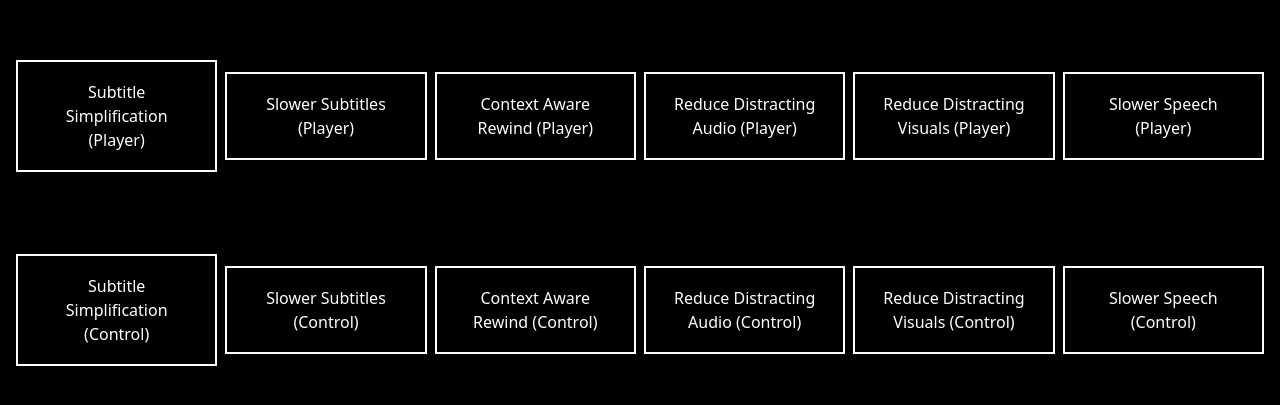
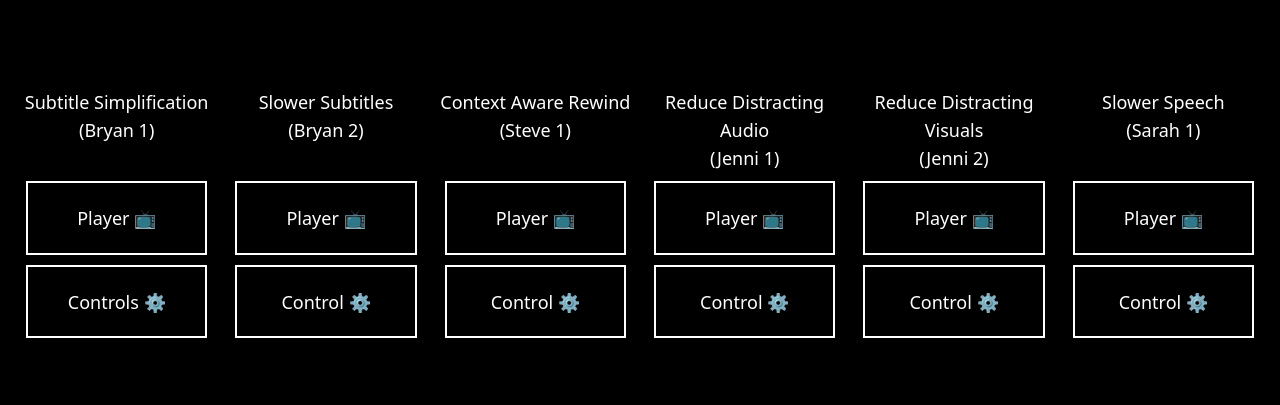
Before and after one commit to SachaNevsky/video-sync, a Next.js app: page / in a window 1280 px wide. Shown: the part 187-592 px from the top of the page. Built offline with nearby package versions, Linux system fonts and the light colour scheme; no server answers.

Commit message:
playing with style

```diff
--- a/app/page.js
+++ b/app/page.js
@@ -1,50 +1,64 @@
 export default function Home() {
 
-	const buttonStyle = "m-auto p-5 hover:bg-orange-400 "
+	const buttonStyle = "flex items-center justify-center "
 
 	return (
-		<div className="bg-black py-4 h-screen text-white text-center grid grid-cols-6 grid-rows-4 gap-2 p-4">
-			<a href="/subtitle_simplification/player" className={buttonStyle + "col-start-1 row-start-2"}>
-				Subtitle Simplification (Player)
-			</a>
-			<a href="/subtitle_simplification/control" className={buttonStyle + "col-start-1 row-start-3"}>
-				Subtitle Simplification (Control)
-			</a>
+		<div className="bg-black py-4 h-screen text-white text-center grid grid-cols-6 grid-rows-3 gap-2 p-4 text-lg">
+			<div className="col-start-1 row-start-2 grid grid-rows-3">
+				Subtitle Simplification<br/>(Bryan 1)
+				<a href="/subtitle_simplification/player" className={buttonStyle}>
+					Player 📺
+				</a>
+				<a href="/subtitle_simplification/control" className={buttonStyle}>
+					Controls ⚙
+				</a>
+			</div>
+			<div className="col-start-2 row-start-2 grid grid-rows-3">
+				Slower Subtitles<br/>(Bryan 2)
+				<a href="/slower_subtitles/player" className={buttonStyle}>
+					Player 📺
+				</a>
+				<a href="/slower_subtitles/control" className={buttonStyle}>
+					Control ⚙
+				</a>
+			</div>
+			<div className="col-start-3 row-start-2 grid grid-rows-3">
+				Context Aware Rewind<br/>(Steve 1)
+				<a href="/context_aware_rewind/player" className={buttonStyle}>
+					Player 📺
+				</a>
+				<a href="/context_aware_rewind/control" className={buttonStyle}>
+					Control ⚙
+				</a>
+			</div>
+			<div className="col-start-4 row-start-2 grid grid-rows-3">
+				Reduce Distracting Audio<br/>(Jenni 1)
+				<a href="/reduce_distracting_audio/player" className={buttonStyle}>
+					Player 📺
+				</a>
+				<a href="/reduce_distracting_audio/control" className={buttonStyle}>
+					Control ⚙
+				</a>
+			</div>
+			<div className="col-start-5 row-start-2 grid grid-rows-3">
+				Reduce Distracting Visuals<br/>(Jenni 2)
+				<a href="/reduce_distracting_visuals/player" className={buttonStyle}>
+					Player 📺
+				</a>
+				<a href="/reduce_distracting_visuals/control" className={buttonStyle}>
+					Control ⚙
+				</a>
 
-			<a href="/slower_subtitles/player" className={buttonStyle + "col-start-2 row-start-2"}>
-				Slower Subtitles (Player)
-			</a>
-			<a href="/slower_subtitles/control" className={buttonStyle + "col-start-2 row-start-3"}>
-				Slower Subtitles (Control)
-			</a>
-
-			<a href="/context_aware_rewind/player" className={buttonStyle + "col-start-3 row-start-2"}>
-				Context Aware Rewind (Player)
-			</a>
-			<a href="/context_aware_rewind/control" className={buttonStyle + "col-start-3 row-start-3"}>
-			Context Aware Rewind (Control)
-			</a>
-
-			<a href="/reduce_distracting_audio/player" className={buttonStyle + "col-start-4 row-start-2"}>
-				Reduce Distracting Audio (Player)
-			</a>
-			<a href="/reduce_distracting_audio/control" className={buttonStyle + "col-start-4 row-start-3"}>
-				Reduce Distracting Audio (Control)
-			</a>
-
-			<a href="/reduce_distracting_visuals/player" className={buttonStyle + "col-start-5 row-start-2"}>
-				Reduce Distracting Visuals (Player)
-			</a>
-			<a href="/reduce_distracting_visuals/control" className={buttonStyle + "col-start-5 row-start-3"}>
-				Reduce Distracting Visuals (Control)
-			</a>
-
-			<a href="/slower_speech/player" className={buttonStyle + "col-start-6 row-start-2"}>
-				Slower Speech (Player)
-			</a>
-			<a href="/slower_speech/control" className={buttonStyle + "col-start-6 row-start-3"}>
-				Slower Speech (Control)
-			</a>
+			</div>
+			<div className="col-start-6 row-start-2 grid grid-rows-3">
+				Slower Speech<br/>(Sarah 1)
+				<a href="/slower_speech/player" className={buttonStyle}>
+					Player 📺
+				</a>
+				<a href="/slower_speech/control" className={buttonStyle}>
+					Control ⚙
+				</a>
+			</div>
 		</div>
 	);
 }
```
